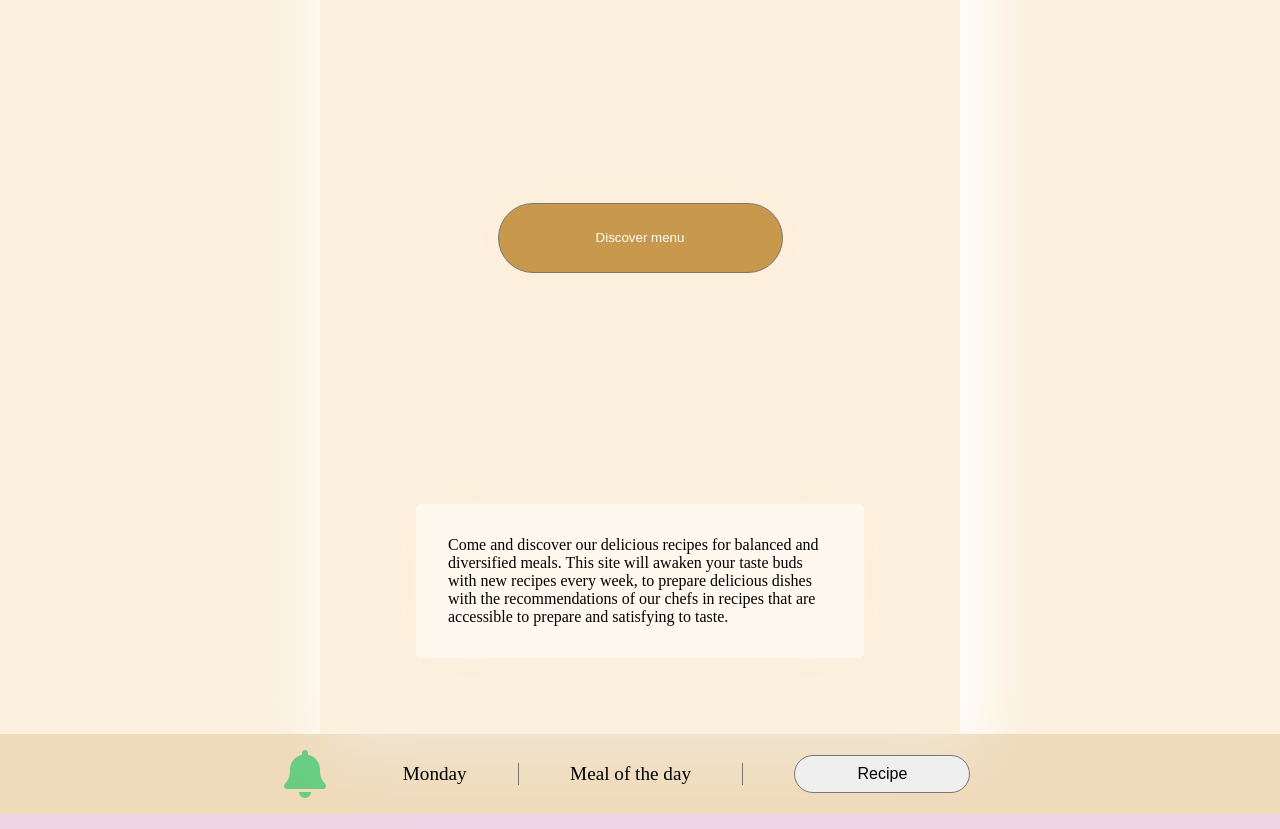
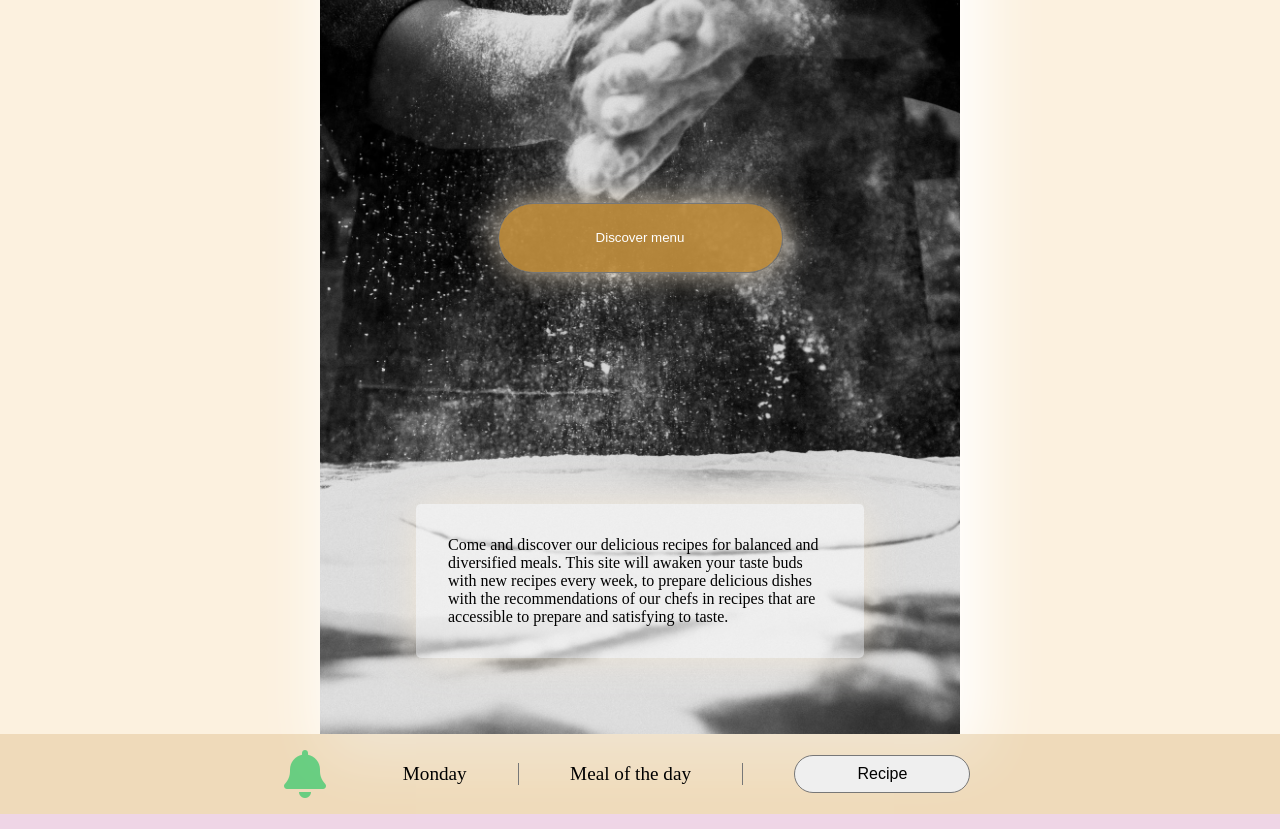
Before and after one commit to KevinDeBenedetti/meakly, a plain HTML site: page index.html in a window 1280 px wide. Shown: the part 348-1177 px from the top of the page. Drawn offline with Linux system fonts and the light colour scheme; the site is published under a folder, as on GitHub Pages, so addresses that start at the root find nothing; no server answers.

Commit message:
Update style.css
chemin vers l'image

```diff
--- a/style.css
+++ b/style.css
@@ -55,7 +55,7 @@ header img {
     color: rgb(240, 139, 45);
 }
 main {
-    background-image: url('/img/hand_food_pizza_cook.jpg');
+    background-image: url('./img/hand_food_pizza_cook.jpg');
     background-repeat: no-repeat;
     background-size: cover;
     background-position-y: 35%;
```
